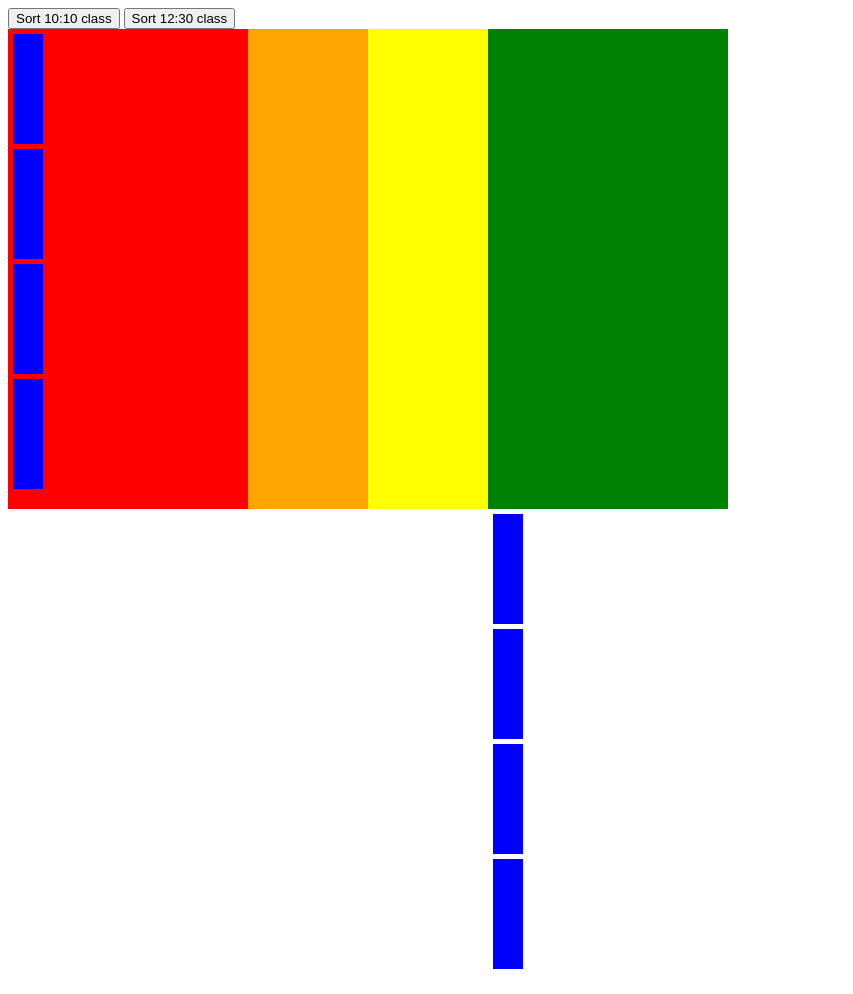
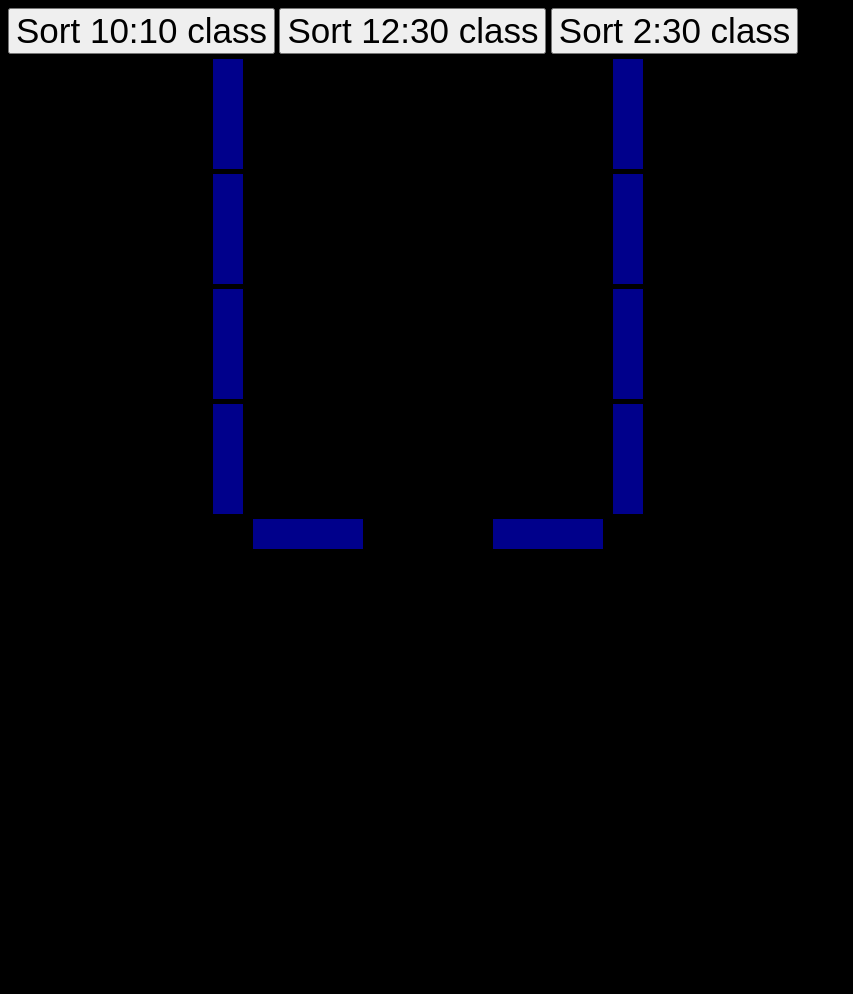
Before and after one commit to Charles6/randomSeat, a plain HTML site: page index.html in a window 1280 px wide. Shown: the whole page, without its empty margins (0-853 px from the left). Drawn offline with Linux system fonts and the light colour scheme.

Commit message:
table chart added
added a visual seating chart

```diff
--- a/css/style.css
+++ b/css/style.css
@@ -1,5 +1,15 @@
+body{
+	color: white;
+	font-size: 16px;
+	font-family: sans-serif;
+	background-color: black;
+}
+
+button{
+	font-size: 35px;
+}
+
 #left{
-	background-color: red;
 	float: left;
 	width: 240px;
 	height: 480px;
@@ -9,27 +19,40 @@
 	float: left;
 	width: 200px;
 	height: 480px;
+	margin-top: 5px;
+}
+
+#rightSeats{
+	float: left;
+	margin-top: 10px;
+	width: 200px;
+	height: 480px;
 }
 #topLeft{
-	background-color: orange;
 	float: left;
 	width: 120px;
 	height: 480px;
+	margin-top: 460px;
+	margin-right: 120px;
 }
 #topRight{
-	background-color: yellow;
+	margin-top: 460px;
 	float: left;
 	width: 120px;
 	height: 480px;
 }
 #right{
-	background-color: green;
 	float: left;
 	width: 240px;
 	height: 480px;
 }
 
 #leftTables{
+	float: left;
+}
+
+#rightTables{
+	float: left;
 }
 
 .wing{
@@ -41,5 +64,46 @@
 	width: 30px;
 	height: 110px;
 	margin: 5px;
-	background-color: blue;
+	background-color: darkblue;
 }
+
+.seat{
+	width: 180px;
+	height: 30px;
+	margin: 8px;
+	background-color: black;
+}
+
+.seatTop{
+	float: left;
+	width: 30px;
+	height: 180px;
+	margin: 5px;
+	background-color: black;
+}
+
+.seatToptext{
+	margin-left: -80px;
+	margin-top: 76px;
+	float: left;
+	width: 180px;
+	height: 30px;
+	transform: rotate(90deg);
+}
+
+#topleftSeats{
+	height: 200px;
+	width: 120px;
+}
+
+#toprightSeats{
+	height: 200px;
+	width: 120px;
+}
+
+.topTables{
+	width: 110px;
+	height: 30px;
+	margin: 5px;
+	background-color: darkblue;
+}
--- a/index.html
+++ b/index.html
@@ -6,28 +6,26 @@
 
 </head>
 <body>
-<button onclick="Ten()">Sort 10:10 class</button>
-<button onclick="Twelve()">Sort 12:30 class</button>
+<button onclick="sort(listTen)">Sort 10:10 class</button>
+<button onclick="sort(listTwelve)">Sort 12:30 class</button>
+<button onclick="sort(listMine)">Sort 2:30 class</button>
 <div id="list"></div>
 
-<!-- <div id="room">
- -->	<div id="left">
+<div id="room">
+	<div id="left">
 		<div id="leftSeats">
-			<div id="16" class="seat"></div>
-			<div id="17" class="seat"></div>
-			<div id="18" class="seat"></div>
-			<div id="19" class="seat"></div>
-			<div id="20" class="seat"></div>
-			<div id="21" class="seat"></div>
-			<div id="22" class="seat"></div>
-			<div id="23" class="seat"></div>
-			<div id="24" class="seat"></div>
-			<div id="25" class="seat"></div>
-			<div id="26" class="seat"></div>
-			<div id="27" class="seat"></div>
-			<div id="28" class="seat"></div>
-			<div id="29" class="seat"></div>
-			<div id="30" class="seat"></div>
+			<div id="1" class="seat"></div>
+			<div id="2" class="seat"></div>
+			<div id="3" class="seat"></div>
+			<div id="4" class="seat"></div>
+			<div id="5" class="seat"></div>
+			<div id="6" class="seat"></div>
+			<div id="7" class="seat"></div>
+			<div id="8" class="seat"></div>
+			<div id="9" class="seat"></div>
+			<div id="10" class="seat"></div>
+			<div id="11" class="seat"></div>
+			<div id="12" class="seat"></div>
 		</div>
 		<div id="leftTables" class="wing">
 			<div class="wingTable"></div>
@@ -36,33 +34,56 @@
 			<div class="wingTable"></div>
 		</div>
 	</div>
-	<div id="topLeft"></div>
-	<div id="topRight"></div>
+	<div id="topLeft">
+		<div class="topTables"></div>
+		<div id="topleftSeats">
+			<div class="seatTop">
+				<div id="13" class="seatToptext"></div>
+			</div>
+			<div  class="seatTop">
+				<div id="14" class="seatToptext"></div>
+			</div>
+			<div  class="seatTop">
+				<div id="15" class="seatToptext"></div>
+			</div>
+		</div>
+	</div>
+	<div id="topRight">
+		<div class="topTables"></div>
+		<div id="toprightSeats">
+			<div  class="seatTop">
+				<div id="16" class="seatToptext"></div>
+			</div>
+			<div class="seatTop">
+				<div id="17" class="seatToptext"></div>
+			</div>
+			<div class="seatTop">
+				<div id="18" class="seatToptext"></div>
+			</div>
+		</div>
+	</div>
 	<div id="right">
-		<div id="rightTables" class="wing"></div>
-		<div id="rightSeats">
-			<div id="15" class="seat"></div>
-			<div id="14" class="seat"></div>
-			<div id="13" class="seat"></div>
-			<div id="12" class="seat"></div>
-			<div id="11" class="seat"></div>
-			<div id="10" class="seat"></div>
-			<div id="9" class="seat"></div>
-			<div id="8" class="seat"></div>
-			<div id="7" class="seat"></div>
-			<div id="6" class="seat"></div>
-			<div id="5" class="seat"></div>
-			<div id="4" class="seat"></div>
-			<div id="3" class="seat"></div>
-			<div id="2" class="seat"></div>
-			<div id="1" class="seat"></div>
-		</div>
 		<div id="rightTables" class="wing">
 			<div class="wingTable"></div>
 			<div class="wingTable"></div>
 			<div class="wingTable"></div>
 			<div class="wingTable"></div>
 		</div>
+		<div id="rightSeats">
+			<div id="30" class="seat"></div>
+			<div id="29" class="seat"></div>
+			<div id="28" class="seat"></div>
+			<div id="27" class="seat"></div>
+			<div id="26" class="seat"></div>
+			<div id="25" class="seat"></div>
+			<div id="24" class="seat"></div>
+			<div id="23" class="seat"></div>
+			<div id="22" class="seat"></div>
+			<div id="21" class="seat"></div>
+			<div id="20" class="seat"></div>
+			<div id="19" class="seat"></div>
+		</div>
+
 	</div>
 </div>
 <script type="text/javascript" src="js/index.js"></script>
--- a/js/index.js
+++ b/js/index.js
@@ -55,18 +55,49 @@ var listTwelve = [
 ]
 
 
+var listMine =[
+  "Mila Becker",
+  "Diego Eann",
+  "Ross Hagino",
+  "Kaden Hiraoka",
+  "Sam Huelsnitz",
+  "Trevor Hyun",
+  "Nick Kaneshiro",
+  "Ethan Kim",
+  "Harry Kim",
+  "Kellee Lagondino",
+  "Ethan Lee",
+  "Lura Looper",
+  "Carson Loughridge",
+  "Noah Lum",
+  "Lindsay Minami",
+  "Kaitlyn Miyasato",
+  "Judith Nichols",
+  "Grant Ogata",
+  "Ian Ogata",
+  "Miu Okuda",
+  "Takuma Osaka",
+  "Eugene Park",
+  "Katie Rudolf",
+  "Aidan Sibley",
+  "Andrew Su",
+  "Kai Teranishi-Guay",
+  "Jacob Villa-Abiva",
+  "Jack Winter",
+  "Beren Wong",
+  "Nakoa Young-Kingsbury"
+]
+
+
 
 function shuffle(array) {
   var currentIndex = array.length, temporaryValue, randomIndex;
 
-  // While there remain elements to shuffle...
   while (0 !== currentIndex) {
 
-    // Pick a remaining element...
     randomIndex = Math.floor(Math.random() * currentIndex);
     currentIndex -= 1;
 
-    // And swap it with the current element.
     temporaryValue = array[currentIndex];
     array[currentIndex] = array[randomIndex];
     array[randomIndex] = temporaryValue;
@@ -76,21 +107,13 @@ function shuffle(array) {
 }
 
 function sort(listName) {
-  document.getElementById('list').innerHTML = "";
   shuffle(listName);
 
   var html='';
   for (var i=0; i<listName.length; i++) {
       var number = i+1;
-      html+='<div>'+number+"   "+listName[i]+'</div>';
+      html ='<div>'+number+"   "+listName[i]+'</div>';
+      document.getElementById(number).innerHTML = html;
   }
-  document.getElementById('list').innerHTML+= html;
+
 }
-
-function Ten() {
-  sort(listTen);
-}
-
-function Twelve() {
-  sort(listTwelve);
-}
```
